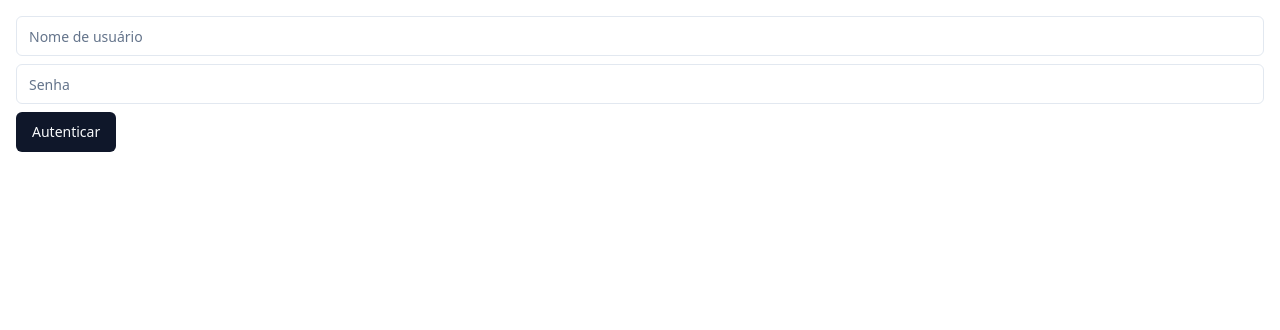
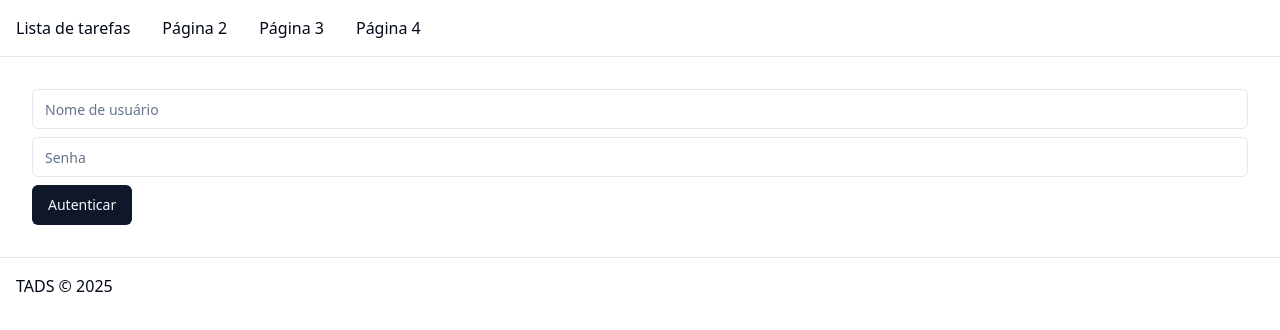
Before and after one commit to habibasseiss/dev-web, a React app: page / in a window 1280 px wide. Shown: the top 330 px of the page. Built offline with nearby package versions, Linux system fonts and the light colour scheme; the HTML template or start-up script is replaced by a standard one.

Commit message:
adiciona react-router e define novas rotas

```diff
--- a/package.json
+++ b/package.json
@@ -17,6 +17,7 @@
     "lucide-react": "^0.453.0",
     "react": "^18.3.1",
     "react-dom": "^18.3.1",
+    "react-router": "^7.1.1",
     "tailwind-merge": "^2.5.4",
     "tailwindcss-animate": "^1.0.7"
   },
--- a/src/App.tsx
+++ b/src/App.tsx
@@ -5,14 +5,7 @@ import { CircleCheckBigIcon, Trash2Icon } from "lucide-react"
 import { authService } from "./api/authService";
 import { Item } from "./types/Item";
 import { todoRepository } from "./repositories/todoRepository";
-
-function Menu() {
-  return (
-    <div className="py-2 border-b">
-      Lista de Tarefas
-    </div>
-  );
-}
+import { NavLink } from "react-router";
 
 function TodoItem({
     item,
@@ -112,14 +105,6 @@ function Conteudo() {
   );
 }
 
-function Rodape() {
-  return (
-    <div className="py-2 border-t">
-      TADS &copy; 2024
-    </div>
-  );
-}
-
 function App() {
   const [logado, setLogado] = useState(false);
 
@@ -127,11 +112,7 @@ function App() {
   if (logado || authService.getToken()) {
     // mostrar a aplicação normalmente
     return (
-      <div className="m-4 space-y-6">
-        <Menu />
-        <Conteudo />
-        <Rodape />
-      </div>
+      <Conteudo />
     );
   } else {
     // mostrar o formulário de login
--- /dev/null
+++ b/src/Layout.tsx
@@ -0,0 +1,22 @@
+import { NavLink, Outlet } from "react-router";
+
+export function Layout() {
+    return (
+        <div>
+            <div className="p-4 border-b space-x-8">
+                <NavLink to="/">Lista de tarefas</NavLink>
+                <NavLink to="/pagina-2">Página 2</NavLink>
+                <NavLink to="/pagina-3">Página 3</NavLink>
+                <NavLink to="/pagina-4">Página 4</NavLink>
+            </div>
+
+            <div className="p-4">
+                <Outlet />
+            </div>
+
+            <div className="p-4 border-t">
+                TADS &copy; 2025
+            </div>
+        </div>
+    );
+}
--- /dev/null
+++ b/src/Paginas.tsx
@@ -0,0 +1,17 @@
+export function Pagina2() {
+    return (
+        <p className="text-green-500">Conteúdo da Página 2</p>
+    )
+}
+
+export function Pagina3() {
+    return (
+        <p className="text-blue-500">Conteúdo da Página 3</p>
+    )
+}
+
+export function Pagina4() {
+    return (
+        <p className="text-orange-500">Conteúdo da Página 4</p>
+    )
+}
--- a/src/main.tsx
+++ b/src/main.tsx
@@ -1,10 +1,22 @@
 import { StrictMode } from 'react'
 import { createRoot } from 'react-dom/client'
-import App from './App.tsx'
+import { BrowserRouter, Route, Routes } from "react-router";
 import './index.css'
+import { Pagina2, Pagina3, Pagina4 } from './Paginas.tsx';
+import { Layout } from './Layout.tsx';
+import App from './App.tsx';
 
 createRoot(document.getElementById('root')!).render(
   <StrictMode>
-    <App />
+    <BrowserRouter>
+      <Routes>
+        <Route element={<Layout />}>
+          <Route path="/" element={<App />} />
+          <Route path="/pagina-2" element={<Pagina2 />} />
+          <Route path="/pagina-3" element={<Pagina3 />} />
+          <Route path="/pagina-4" element={<Pagina4 />} />
+        </Route>
+      </Routes>
+    </BrowserRouter>
   </StrictMode>,
 )
```
Also changed, not shown: 1 other file (tests, documents, lock files or other folders).
